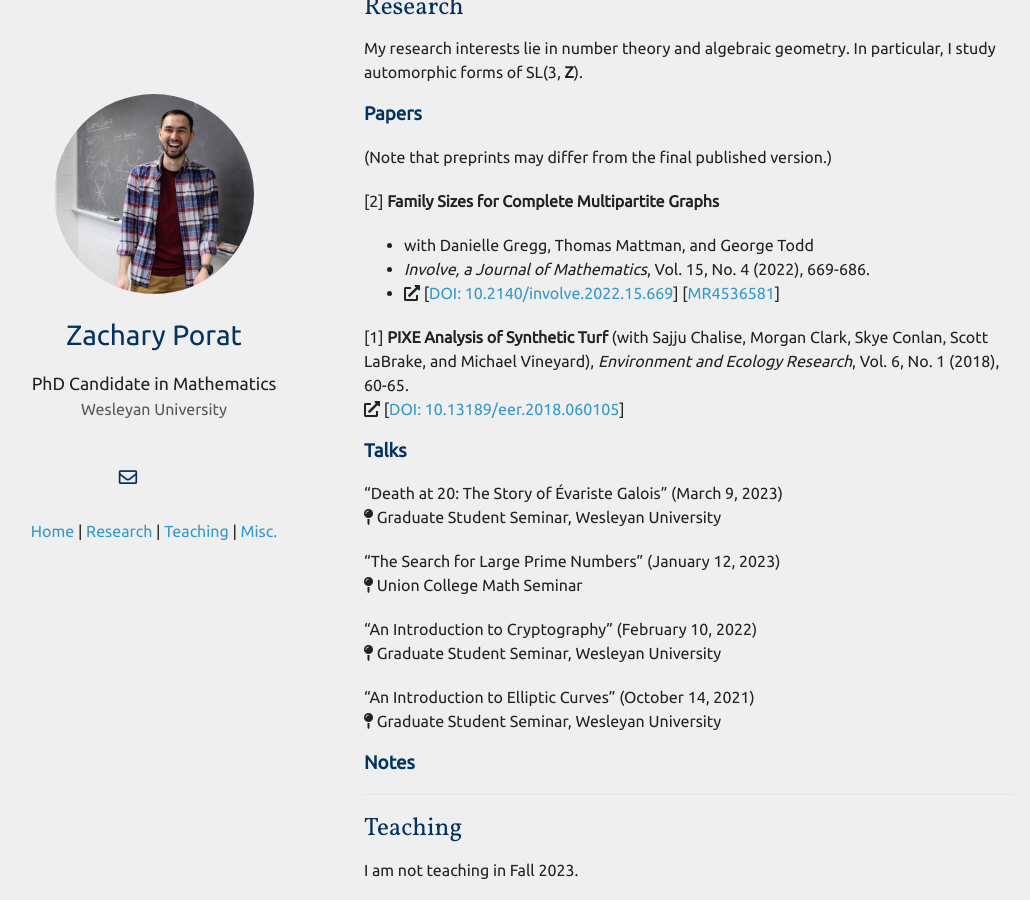
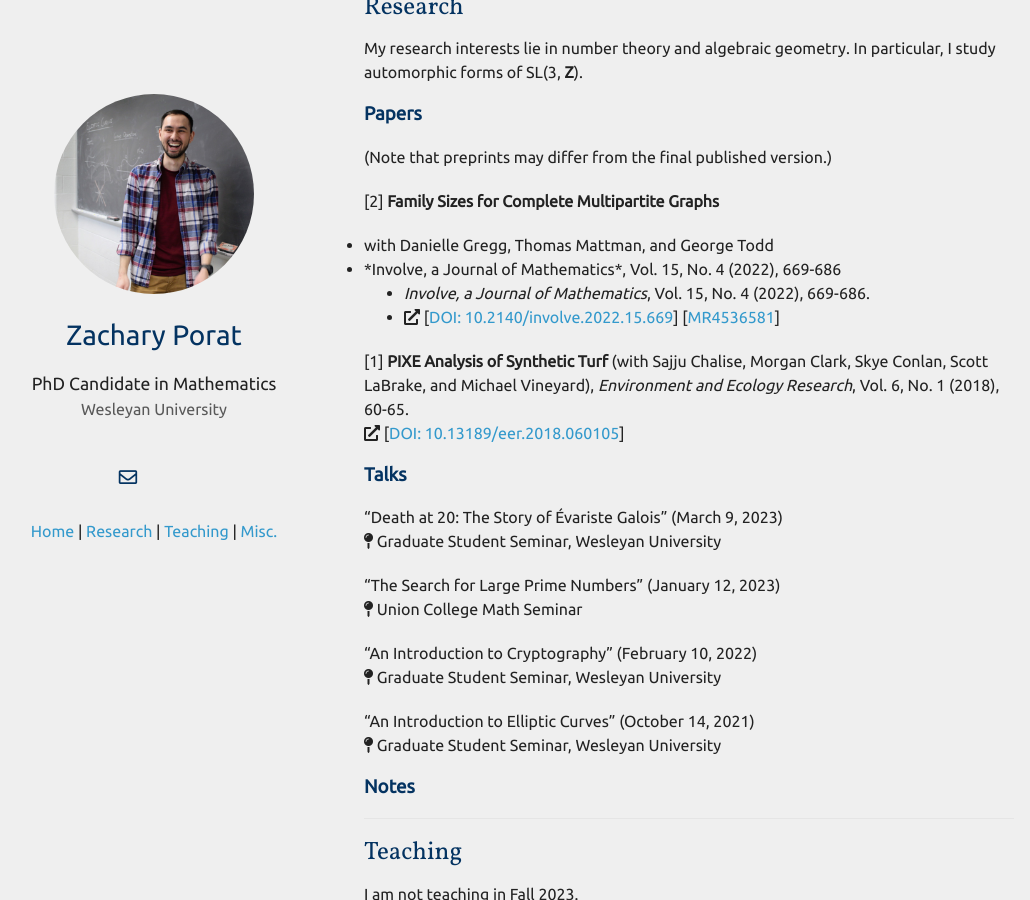
Before and after one commit to zporat/zporat.github.io, a Jekyll site: the page built from index.md, in a window 1280 px wide and 900 px high, scrolled down 326 px. Shown: the whole window, without its empty margins (101-1131 px from the left). Built offline with Jekyll 4.4.1, drawn with Linux system fonts in a browser that asks for light colours; nearby versions of some CDN libraries; a style sheet for code colours, icons or effects is not loaded; our own code applies the rules of GitHub Pages for plain Markdown files.

Commit message:
Update index.md

```diff
--- a/index.md
+++ b/index.md
@@ -21,8 +21,9 @@
 (Note that preprints may differ from the final published version.)
 
 [2] **Family Sizes for Complete Multipartite Graphs**
-<ul style="margin:0">
+<ul style="margin:0; padding:0">
     <li> with Danielle Gregg, Thomas Mattman, and George Todd </li>
+    <li> *Involve, a Journal of Mathematics*, Vol. 15, No. 4 (2022), 669-686 </li>
 </ul >
 
 
```
